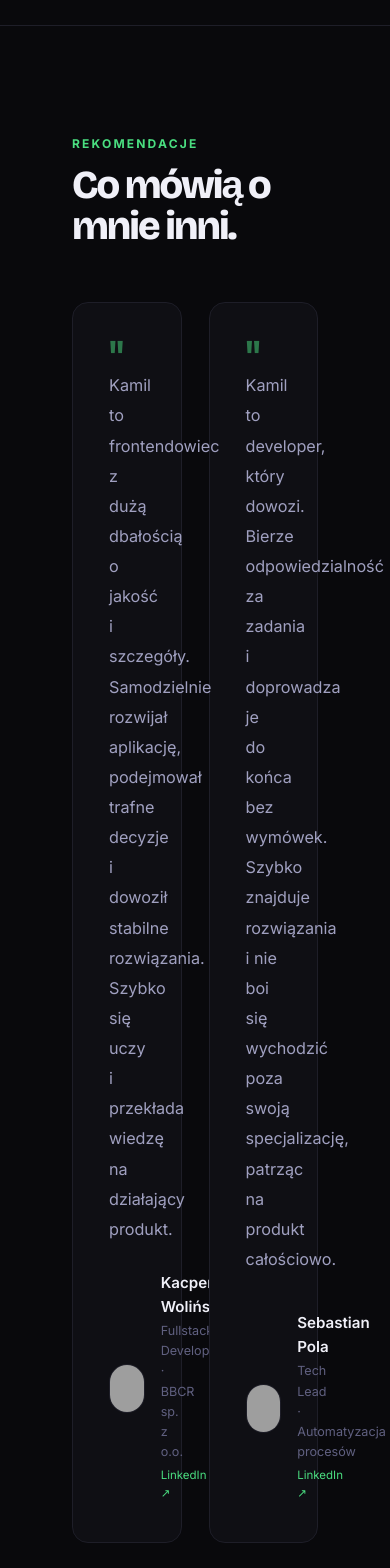
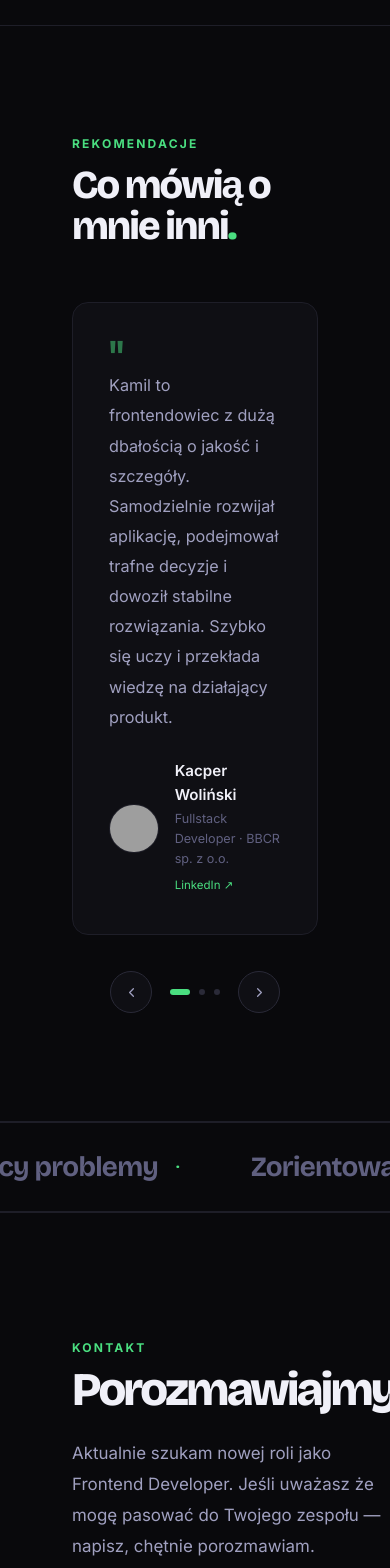
Before and after one commit to Vekaltor/portfolio, a React (Vite) app: page / in a window 390 px wide. Shown: the part 4160-5728 px from the top of the page. Built offline with nearby package versions, Linux system fonts and the light colour scheme; grey boxes are pictures that could not be loaded.

Commit message:
REFACTOR recommendations

```diff
--- a/src/components/Recommendations.tsx
+++ b/src/components/Recommendations.tsx
@@ -1,25 +1,35 @@
-import {useState} from 'react'
-import {useLang} from '../context/LangContext'
-import {TESTIMONIAL_SLIDES} from '../constants/content.ts'
-import RecommendationHeader from "./recommendations/RecommendationHeader.tsx";
+import {useEffect, useMemo, useState} from 'react'
 import RecommendationSlide from "./recommendations/RecommendationSlide.tsx";
 import RecommendationControls from "./recommendations/RecommendationControls.tsx";
+import {useReveal} from "../hooks/useReveal.hook.ts";
+import {useMediaQuery} from "react-responsive";
+import {TESTIMONIALS} from "../constants/content.ts";
+import RecommendationHeader from "./recommendations/RecommendationHeader.tsx";
+import {chunkArray} from "../helpers/chunkArray.ts";
 
 
 export default function Recommendations() {
-    const {t} = useLang()
+    const headRef = useReveal<HTMLDivElement>()
+    const isDesktop = useMediaQuery({minWidth: 900})
     const [slide, setSlide] = useState(0)
 
-    const total = TESTIMONIAL_SLIDES.length
-    const currentSlide = TESTIMONIAL_SLIDES[slide]
+    const itemsPerSlide = isDesktop ? 2 : 1
 
-    const goPrev = () => {
-        setSlide((prev) => (prev - 1 + total) % total)
+    const slides = useMemo(() => {
+        return chunkArray(TESTIMONIALS, itemsPerSlide)
+    }, [itemsPerSlide])
+
+    useEffect(() => {
+        if (slide > slides.length - 1) {
+            setSlide(Math.max(0, slides.length - 1))
         }
+    }, [slide, slides.length])
 
-    const goNext = () => {
-        setSlide((prev) => (prev + 1) % total)
-    }
+    const total = slides.length
+    const currentSlide = slides[slide] ?? []
+
+    const goPrev = () => setSlide((prev) => (prev - 1 + total) % total)
+    const goNext = () => setSlide((prev) => (prev + 1) % total)
 
     return (
         <section
@@ -27,14 +37,16 @@ export default function Recommendations() {
             className="relative z-[1] flex min-h-screen flex-col justify-center py-24"
         >
             <div className="mx-auto w-full max-w-[1240px] px-16">
-                <RecommendationHeader/>
+                <div ref={headRef}>
+                    <RecommendationHeader />
+                </div>
 
                 <RecommendationSlide
                     slide={slide}
                     cards={currentSlide}
-                    t={t}
                 />
 
+                {total > 1 && (
                     <RecommendationControls
                         total={total}
                         active={slide}
@@ -42,6 +54,7 @@ export default function Recommendations() {
                         onNext={goNext}
                         onSelect={setSlide}
                     />
+                )}
             </div>
         </section>
     )
--- a/src/components/recommendations/RecommendationHeader.tsx
+++ b/src/components/recommendations/RecommendationHeader.tsx
@@ -1,8 +1,8 @@
-import { useLang } from '../../context/LangContext'
-import { useReveal } from '../../hooks/useReveal.hook.ts'
+import {useLang} from '../../context/LangContext'
+import {useReveal} from '../../hooks/useReveal.hook.ts'
 
 export default function RecommendationHeader() {
-    const { t } = useLang()
+    const {t} = useLang()
     const headRef = useReveal<HTMLDivElement>()
 
     return (
@@ -11,9 +11,8 @@ export default function RecommendationHeader() {
                 {t('test.eyebrow')}
             </p>
 
-            <h2 className="font-display text-[clamp(2.2rem,3.8vw,3.2rem)] font-extrabold tracking-[-0.05em] text-[var(--text)]">
-                {t('test.title')}
-            </h2>
+            <h2 className="font-display text-[clamp(2.2rem,3.8vw,3.2rem)] font-extrabold tracking-[-0.05em] text-[var(--text)]"
+                dangerouslySetInnerHTML={{__html: t('test.title')}}/>
         </div>
     )
 }
--- a/src/components/recommendations/RecommendationSlide.tsx
+++ b/src/components/recommendations/RecommendationSlide.tsx
@@ -4,10 +4,9 @@ import type {Recommendation} from "../../types/recommendation.interface.ts";
 type Props = {
     slide: number
     cards: Recommendation[]
-    t: (key: string) => string
 }
 
-export default function RecommendationSlide({slide, cards, t}: Props) {
+export default function RecommendationSlide({slide, cards}: Props) {
     const isSingle = cards.length === 1
 
     return (
--- a/src/constants/content.ts
+++ b/src/constants/content.ts
@@ -135,30 +135,26 @@ export const CERTS: Certificate[] = [
   // },
 ]
 
-export const TESTIMONIAL_SLIDES: Recommendation[][] = [
-  [
+export const TESTIMONIALS: Recommendation[] = [
   {
     quoteKey: 't1q',
     roleKey: 't1r',
     name: 'Kacper Woliński',
     avatarSrc: '/people/kacper.jpg',
-      linkedin: 'https://www.linkedin.com/in/kamil-w%C3%B3jcik-0bbba4276',
+    linkedin: 'https://linkedin.com/',
   },
   {
     quoteKey: 't2q',
     roleKey: 't2r',
     name: 'Sebastian Pola',
     avatarSrc: '/people/sebastian.jpg',
-      linkedin: 'https://www.linkedin.com/in/kamil-w%C3%B3jcik-0bbba4276',
+    linkedin: 'https://linkedin.com/',
   },
-  ],
-  [
   {
     quoteKey: 't3q',
     roleKey: 't3r',
     name: 'Bartłomiej Laskowski',
     avatarSrc: '/people/bartek.jpg',
-      linkedin: 'https://www.linkedin.com/in/kamil-w%C3%B3jcik-0bbba4276',
+    linkedin: 'https://linkedin.com/',
   },
-  ],
 ]
--- a/src/data/i18n.ts
+++ b/src/data/i18n.ts
@@ -80,11 +80,11 @@ const pl: Translations = {
     'cc3.t': 'Cisco CCNA 3 — Enterprise Networking',
     'cc3.s': 'Zaawansowane protokoły routingu, bezpieczeństwo sieci, NAT.',
     'test.eyebrow': 'Rekomendacje',
-    'test.title': 'Co mówią o mnie inni.',
+    'test.title': 'Co mówią o mnie inni<span class="text-[var(--accent)]">.</span>',
     't1q': 'Kamil to frontendowiec z dużą dbałością o jakość i szczegóły. Samodzielnie rozwijał aplikację, podejmował trafne decyzje i dowoził stabilne rozwiązania. Szybko się uczy i przekłada wiedzę na działający produkt.',
     't1r': 'Fullstack Developer · BBCR sp. z o.o.',
     't2q': 'Kamil to developer, który dowozi. Bierze odpowiedzialność za zadania i doprowadza je do końca bez wymówek. Szybko znajduje rozwiązania i nie boi się wychodzić poza swoją specjalizację, patrząc na produkt całościowo.',
-    't2r': 'Tech Lead · Automatyzacja procesów',
+    't2r': 'Właściciel · BBCR sp. z o.o.',
     't3q': 'Kamil dostarcza wysokiej jakości frontend, który jest stabilny, czytelny i dobrze zaprojektowany. Świetnie współpracuje z backendem, rozumie architekturę i potrafi przewidywać problemy zanim się pojawią.',
     't3r': 'Backend Developer · BBCR sp. z o.o.',
     'contact.eyebrow': 'Kontakt',
@@ -108,8 +108,7 @@ const pl: Translations = {
     'footer.made': 'Stworzone z ❤️ i ☕ przez Kamil Wójcik © 2025',
     'f3.menu': 'Menu',
     'f3.socials': 'Moje sociale',
-    'ss': 'Komunikatywny · Teamplayer · Proaktywny · Dbający o szczegóły · Terminowy · Problem Solver · Zorientowany na jakość · Kreatywny · Samodzielny · Open to Feedback',
-    'mobileMenu.navigation': 'Nawigacja',
+    'ss': 'Komunikatywny · Odpowiedzialny · Proaktywny · Skupiony na jakości · Terminowy · Rozwiązujący problemy · Zorientowany na produkt · Samodzielny · Otwartość na feedback · Dobrze pracuję zespołowo',    'mobileMenu.navigation': 'Nawigacja',
     'mobileMenu.navigationDesc': 'Zobacz, co tworzę, jakie mam doświadczenie i jak możemy współpracować.',
     'mobileMenu.quickActions': 'Szybkie akcje',
     'menu.longCv': 'Pobierz CV',
@@ -168,11 +167,11 @@ const en: Translations = {
     'cc3.t': 'Cisco CCNA 3 — Enterprise Networking',
     'cc3.s': 'Advanced routing protocols, network security, NAT.',
     'test.eyebrow': 'Recommendations',
-    'test.title': 'What others say.',
+    'test.title': 'What others say<span class="text-[var(--accent)]">.</span>',
     't1q': 'Kamil is a frontend developer with strong attention to quality and detail. He independently drove application development, made solid decisions and delivered stable solutions. He learns fast and turns knowledge into working products.',
     't1r': 'Fullstack Developer · BBCR',
     't2q': 'Kamil is a developer who delivers. He takes ownership and sees tasks through without excuses. He quickly finds solutions and isn’t afraid to step outside his specialization, always thinking about the product as a whole.',
-    't2r': 'Tech Lead · Process Automation',
+    't2r': 'Manager · BBCR',
     't3q': 'Kamil delivers high-quality frontend that is stable, clean and well-structured. He collaborates отлично with backend teams, understands architecture and can anticipate issues before they happen.',
     't3r': 'Backend Developer · BBCR',
     'contact.eyebrow': 'Contact',
@@ -196,8 +195,7 @@ const en: Translations = {
     'footer.made': 'Made with ❤️ and ☕ by Kamil Wójcik © 2025',
     'f3.menu': 'Menu',
     'f3.socials': 'My socials',
-    'ss': 'Communicative · Team Player · Proactive · Detail-Oriented · On Time · Problem Solver · Quality Driven · Creative · Self-Sufficient · Open to Feedback',
-    'mobileMenu.navigation': 'Navigation',
+    'ss': 'Communicative · Responsible · Proactive · Quality-focused · Reliable · Problem solver · Product-oriented · Self-driven · Open to feedback · Strong team player',    'mobileMenu.navigation': 'Navigation',
     'mobileMenu.navigationDesc': 'See what I build, my experience and how we can work together.',
     'mobileMenu.quickActions': 'Quick actions',
     'menu.longCv': 'Download CV',
--- /dev/null
+++ b/src/helpers/chunkArray.ts
@@ -0,0 +1,9 @@
+export function chunkArray<T>(items: T[], size: number): T[][] {
+    const chunks: T[][] = []
+
+    for (let i = 0; i < items.length; i += size) {
+        chunks.push(items.slice(i, i + size))
+    }
+
+    return chunks
+}
```
Lines whose indentation alone changed are shown as unchanged.
